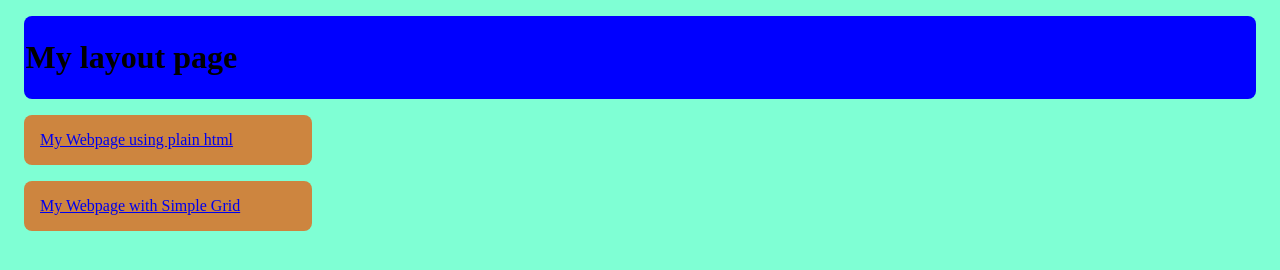
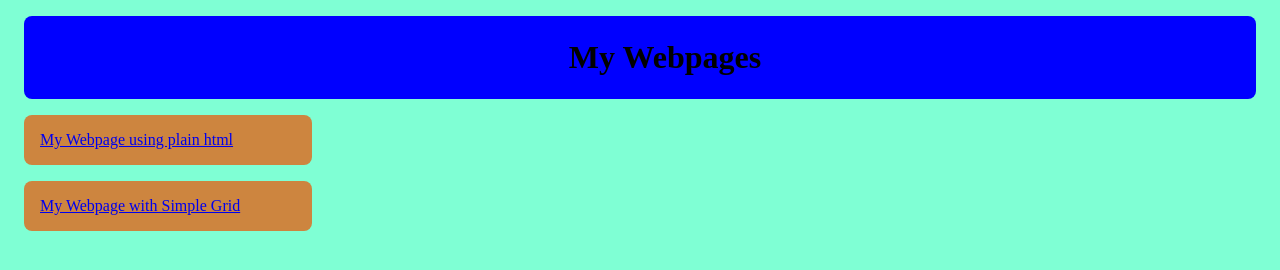
Before and after one commit to manshed17/basic_website, a plain HTML site: page index.html in a window 1280 px wide. Shown: the top 270 px of the page. Drawn offline with Linux system fonts and the light colour scheme.

Commit message:
updated webpages

```diff
--- a/index.html
+++ b/index.html
@@ -9,7 +9,7 @@
 </head>
 <body>
     <div class = "hhh1">
-        <h1>My layout page</h1>
+        <h1>My Webpages</h1>
     </div>
 
 
--- a/style.css
+++ b/style.css
@@ -147,4 +147,5 @@ display: flex;
     border-radius: 0.5em;
     margin: 1em;
     padding: 0.1em;
+    text-align: center;
 }
```
